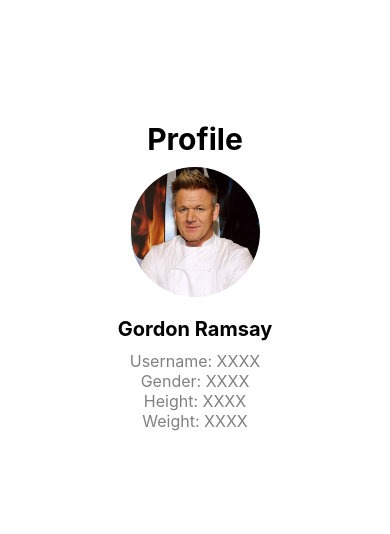
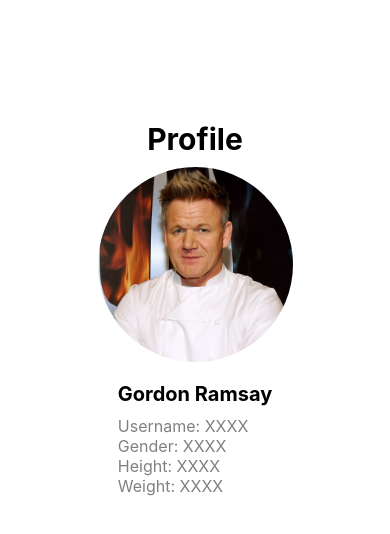
Before and after one commit to AJP-432/cooking-app, a React Native app: screen / in a window 390 px wide. Shown: the top 534 px of the page. Built offline with nearby package versions, Linux system fonts and the light colour scheme.

Commit message:
userpage text leftaligned

```diff
--- a/pages/UserPage.js
+++ b/pages/UserPage.js
@@ -14,11 +14,13 @@
         source={require('../assets/gordon-ramsay.jpg')} // TODO: Replace with Google Account image, name, and other information
         style={styles.profileImage}
       />
-      <Text style={styles.userName}>Gordon Ramsay</Text>
-      <Text style={styles.userInfo}>Username: XXXX</Text>
-      <Text style={styles.userInfo}>Gender: XXXX</Text>
-      <Text style={styles.userInfo}>Height: XXXX</Text>
-      <Text style={styles.userInfo}>Weight: XXXX</Text>
+      <View style={styles.leftcontainer}>
+        <Text style={styles.userName}>Gordon Ramsay</Text>
+        <Text style={styles.userInfo}>Username: XXXX</Text>
+        <Text style={styles.userInfo}>Gender: XXXX</Text>
+        <Text style={styles.userInfo}>Height: XXXX</Text>
+        <Text style={styles.userInfo}>Weight: XXXX</Text>
+      </View>
     </View>
   );
 };
@@ -35,10 +37,12 @@
     marginTop: marginTop,
     backgroundColor: '#FFF',
   },
+  leftcontainer: {
+  },
   profileImage: {
-    width: imageSize / 1.5,
-    height: imageSize / 1.5,
-    borderRadius: imageSize / 3,
+    width: imageSize / 1,
+    height: imageSize / 1,
+    borderRadius: imageSize / 2,
   },
   title: {
     fontSize: 30,
```
Also changed, not shown: 1 other file (tests, documents, lock files or other folders).
